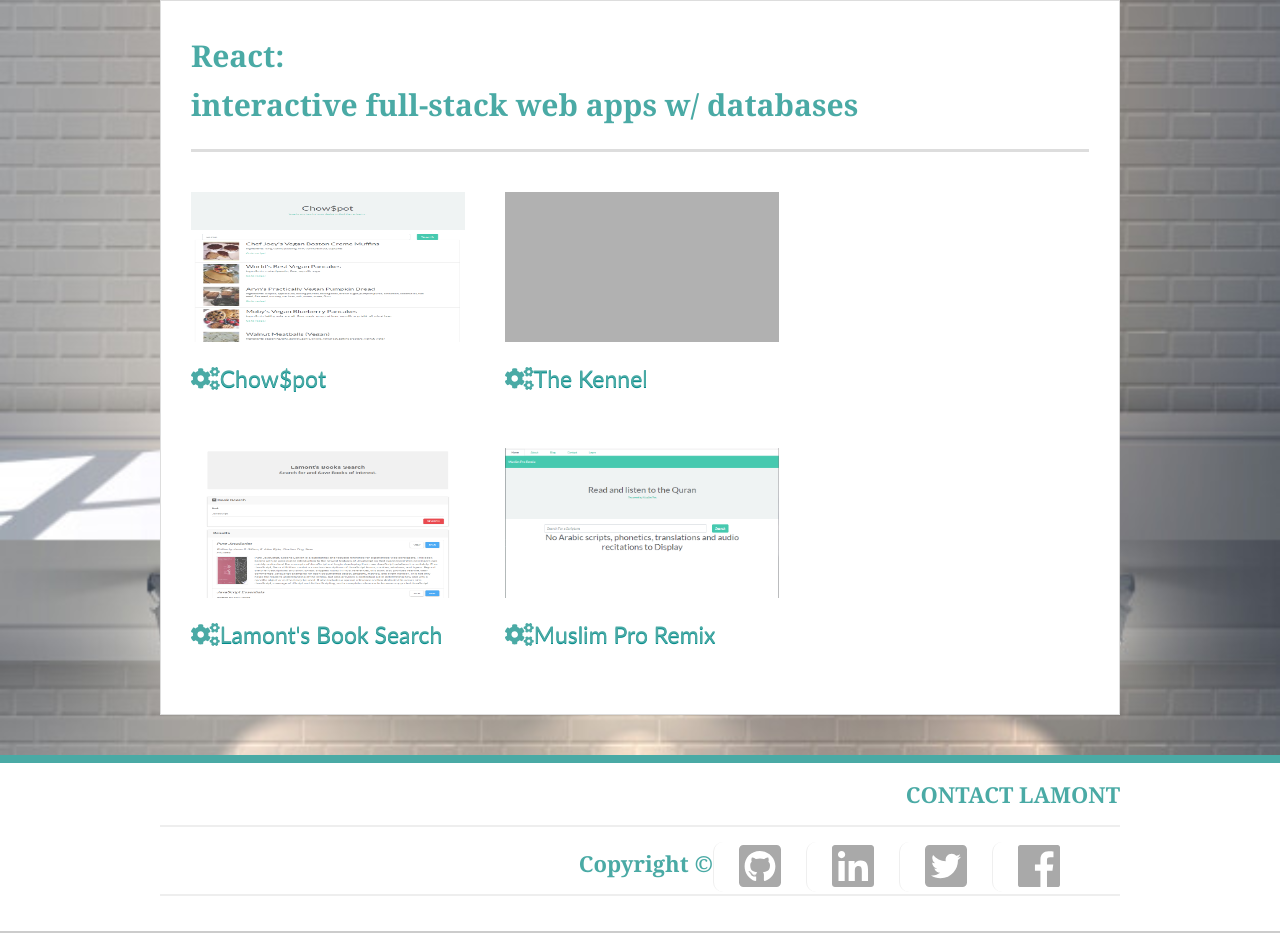
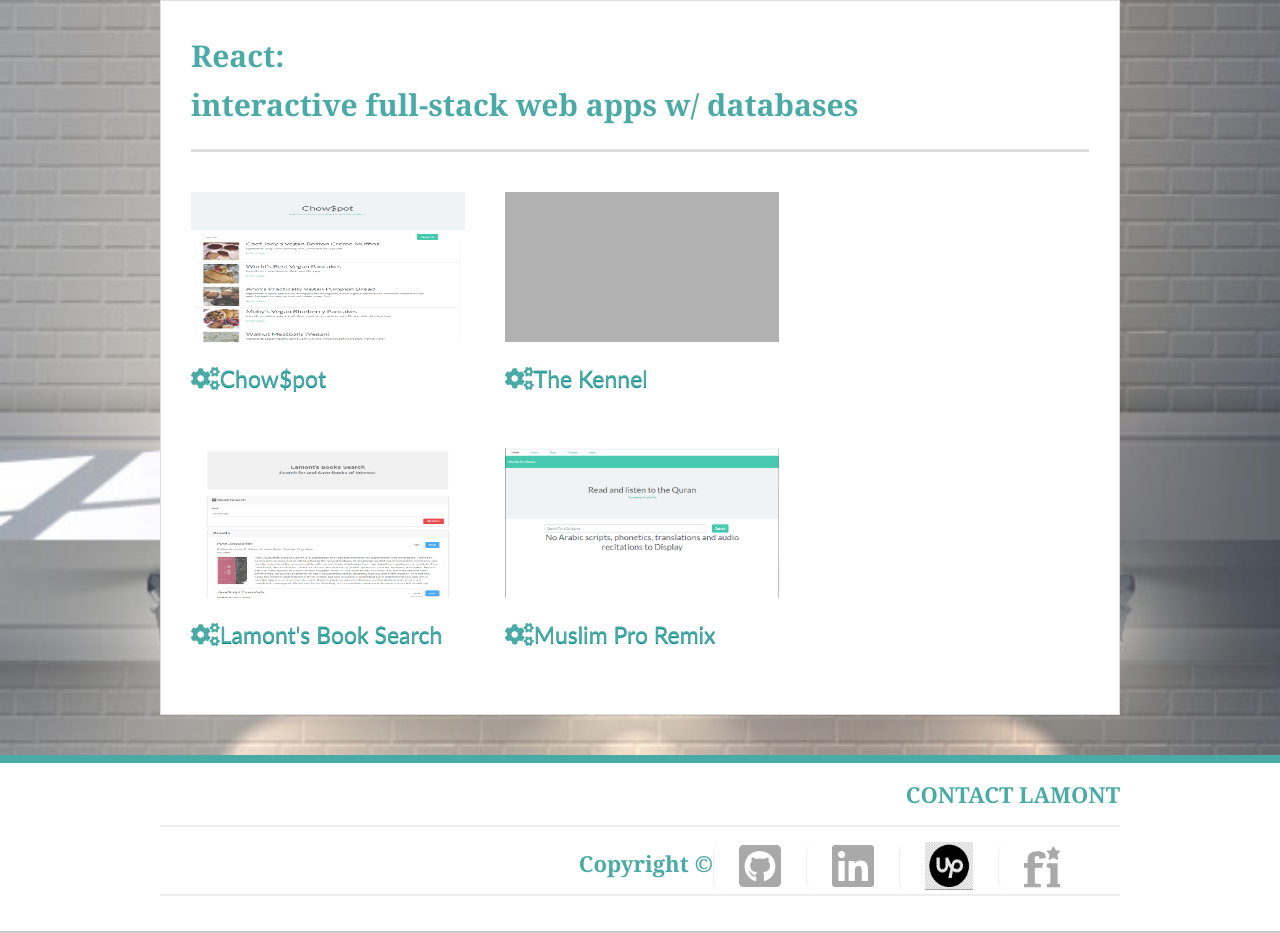
Before and after one commit to lthompson1206/Responsive-Portfolio, a website: page portfolio.html in a window 1280 px wide. Shown: the part 2337-3270 px from the top of the page. Drawn offline with Linux system fonts and the light colour scheme; grey boxes are pictures that could not be loaded.

Commit message:
edited footer

```diff
--- a/portfolio.html
+++ b/portfolio.html
@@ -129,15 +129,14 @@
             style="font-size:48px;color: darkgray;"></i></a>
         <a href="https://www.linkedin.com/in/lamont-thompson-8ab6558a/" target="_blank" class="hover-text"><i
             class="fab fa-linkedin" style="font-size:48px;color: darkgray;"></i></a>
-        <a href="https://twitter.com/Monte_Raye" target="_blank" class="hover-text"><i class="fab fa-twitter-square"
-            style="font-size:48px;color:  darkgray;"></i></a>
-        <a href="https://www.facebook.com/Montega2k12" target="_blank" class="hover-text"><i class="fab fa-facebook"
-            style="font-size:48px;color: darkgray;"></i></a>
-      </nav>
-      <br>
-      <h3>Copyright &copy;</h3>
-    </div>
-  </footer>
+        <a href="https://www.upwork.com/freelancers/~01421fb4c3dd8abe78" target="_blank" class="hover-text"> <img src="./assets/css/images/Mock upwork pic.PNG"
+            width= 48px; height= 48px;></i></a>
+        <a href="https://www.fiverr.com/lthompson1206?up_rollout=true" target="_blank" class="hover-text"><i class="fab fa-fonticons-fi" style="font-size:48px;color: darkgray;"></i></a>
+          </nav>
+          <br>
+        <h3>Copyright &copy;</h3>
+      </div>
+    </footer>
 </body>
 
 </html>
```
Also changed, not shown: blog.html (+8 -9 lines), index.html (+3 -4 lines), resume.html (+3 -4 lines), assets/css/images/Mock upwork pic.PNG (added).
